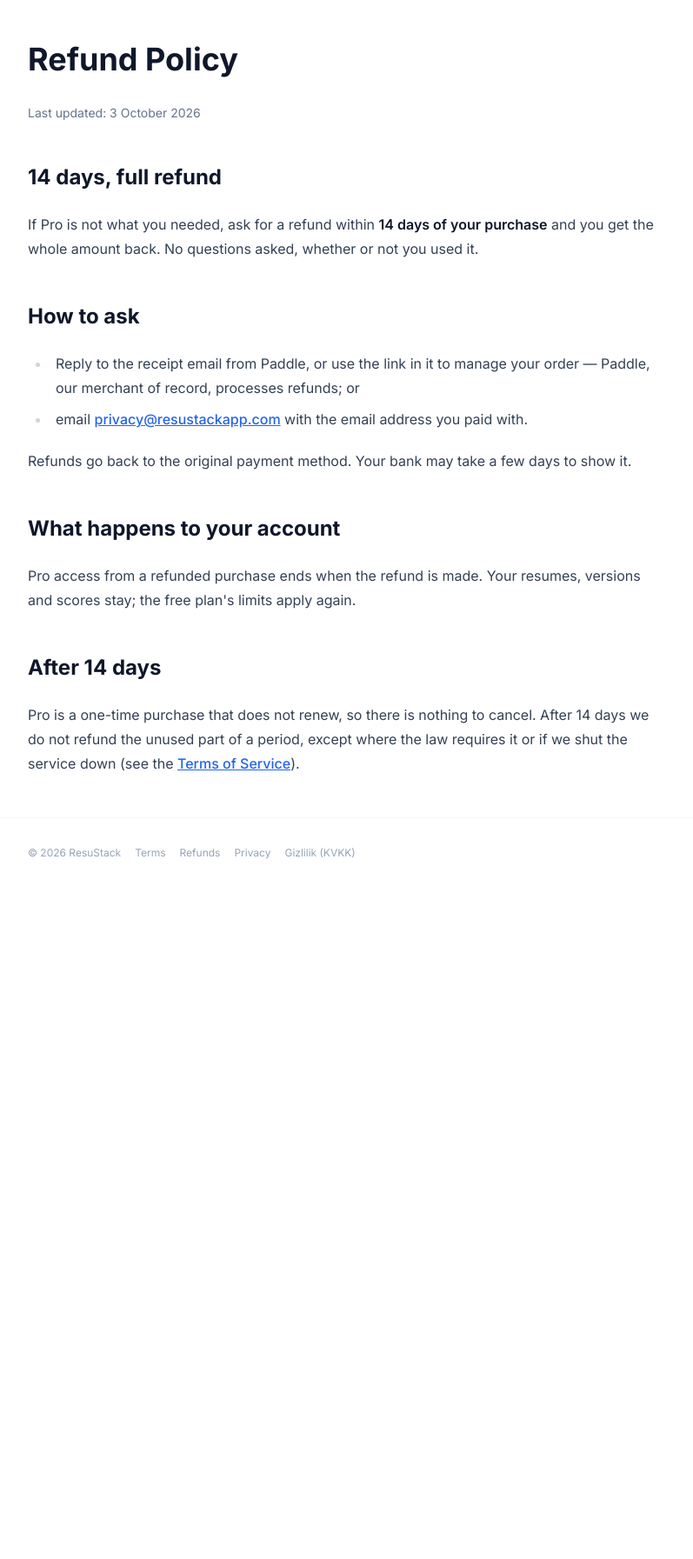
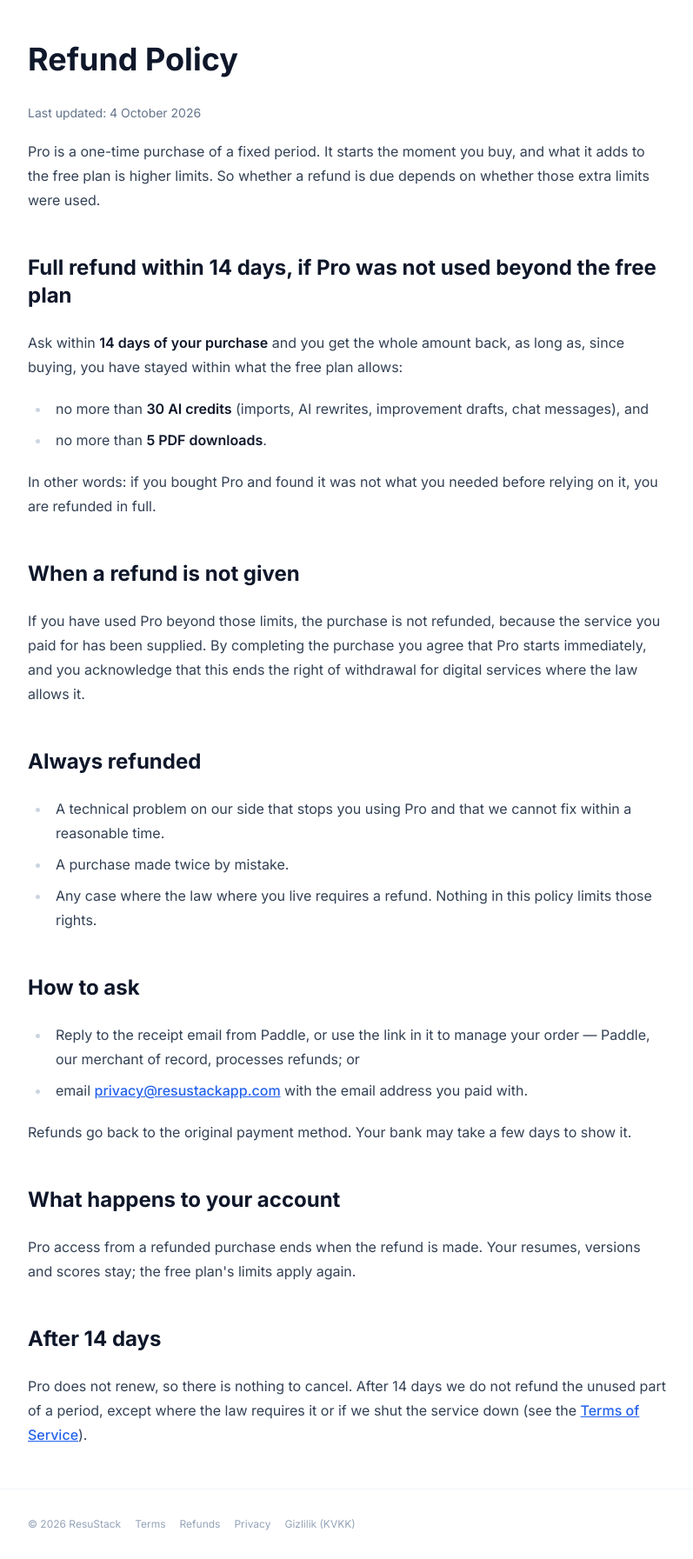
Before and after one commit to koksalkapucuoglu/resume-enhance, a Django app: page /refunds/ in a window 1280 px wide. Shown: the part 65-1858 px from the top of the page at 87% size, without its empty margins (240-1037 px from the left). Before the commit the page ends 1053 px from the top, so only its background shows below. Run offline with Django 4.2, Linux system fonts and the light colour scheme; some libraries are stand-ins or nearby versions.

Commit message:
feat: refunds within 14 days only when Pro was not used beyond the free plan; consent line at checkout

```diff
--- a/core/settings.py
+++ b/core/settings.py
@@ -473,7 +473,7 @@ POSTHOG_HOST = os.environ.get("POSTHOG_HOST", "https://eu.i.posthog.com")
 # Where people reach a human: legal pages, payment questions, refunds.
 CONTACT_EMAIL = os.environ.get("CONTACT_EMAIL", "privacy@resustackapp.com")
 # Date shown on the Terms of Service and Refund Policy.
-TERMS_UPDATED = "3 October 2026"
+TERMS_UPDATED = "4 October 2026"
 
 # Agent Chat Rate Limiting
 AGENT_CHAT_RATE_LIMIT = {
--- a/resume/i18n.py
+++ b/resume/i18n.py
@@ -204,7 +204,8 @@ TRANSLATIONS = {
         "pricing_faq_2_q": "What happens when Pro ends?",
         "pricing_faq_2_a": "You are back on the free plan. Every resume, version and score stays; only the limits come back.",
         "pricing_faq_3_q": "Can I get a refund?",
-        "pricing_faq_3_a": "Yes — within 14 days of buying, no questions asked. See the refund policy.",
+        "pricing_faq_3_a": "Yes, in full within 14 days of buying, if you have not used Pro beyond the free plan's limits (30 AI credits and 5 PDF downloads). A problem on our side that we cannot fix is always refunded. See the refund policy.",
+        "pricing_consent": "Pro starts as soon as you buy. Refunds follow the",
         "pricing_faq_4_q": "What uses an AI credit?",
         "pricing_faq_4_a": "A PDF import, an AI rewrite of a bullet, an improvement draft for a posting, or a chat message. Typing, switching designs, previews, scoring a posting and undo are free.",
         "pricing_faq_5_q": "Which currency do I pay in?",
@@ -544,7 +545,8 @@ TRANSLATIONS = {
         "pricing_faq_2_q": "Pro bitince ne olur?",
         "pricing_faq_2_a": "Ücretsiz plana dönersiniz. Tüm CV'ler, sürümler ve puanlar kalır; yalnızca sınırlar geri gelir.",
         "pricing_faq_3_q": "İade alabilir miyim?",
-        "pricing_faq_3_a": "Evet — satın aldıktan sonraki 14 gün içinde, soru sorulmadan. İade politikasına bakın.",
+        "pricing_faq_3_a": "Evet, satın aldıktan sonraki 14 gün içinde ve Pro'yu ücretsiz plan limitlerinin (30 AI kredisi ve 5 PDF indirme) ötesinde kullanmadıysanız tam iade. Bizden kaynaklanan ve çözemediğimiz bir sorun her zaman iade edilir. İade politikasına bakın.",
+        "pricing_consent": "Pro satın aldığınız anda başlar. İadeler şu politikaya tabidir:",
         "pricing_faq_4_q": "AI kredisi neye harcanır?",
         "pricing_faq_4_a": "PDF içe aktarma, bir maddeyi AI ile yeniden yazma, bir ilan için iyileştirme taslağı ya da sohbet mesajı. Elle yazmak, tasarım değiştirmek, önizleme, ilan puanlama ve geri alma ücretsizdir.",
         "pricing_faq_5_q": "Hangi para biriminde öderim?",
--- a/resume/templates/refunds.html
+++ b/resume/templates/refunds.html
@@ -1,15 +1,39 @@
 {% extends "legal_base.html" %}
 {% block title %}Refund Policy{% endblock %}
-{% block description %}ResuStack Pro can be refunded in full within 14 days of purchase.{% endblock %}
+{% block description %}ResuStack Pro can be refunded within 14 days of purchase if it has not been used beyond the free plan's limits.{% endblock %}
 {% block content %}
 <h1>Refund Policy</h1>
 <p class="text-sm text-slate-500">Last updated: {{ terms_updated }}</p>
 
-<h2>14 days, full refund</h2>
 <p>
-    If Pro is not what you needed, ask for a refund within <strong>14 days of your purchase</strong> and you get the
-    whole amount back. No questions asked, whether or not you used it.
+    Pro is a one-time purchase of a fixed period. It starts the moment you buy, and what it adds to the free plan is
+    higher limits. So whether a refund is due depends on whether those extra limits were used.
 </p>
+
+<h2>Full refund within 14 days, if Pro was not used beyond the free plan</h2>
+<p>
+    Ask within <strong>14 days of your purchase</strong> and you get the whole amount back, as long as, since buying,
+    you have stayed within what the free plan allows:
+</p>
+<ul>
+    <li>no more than <strong>{{ limits.ai_credits }} AI credits</strong> (imports, AI rewrites, improvement drafts, chat messages), and</li>
+    <li>no more than <strong>{{ limits.download_count }} PDF downloads</strong>.</li>
+</ul>
+<p>In other words: if you bought Pro and found it was not what you needed before relying on it, you are refunded in full.</p>
+
+<h2>When a refund is not given</h2>
+<p>
+    If you have used Pro beyond those limits, the purchase is not refunded, because the service you paid for has been
+    supplied. By completing the purchase you agree that Pro starts immediately, and you acknowledge that this ends the
+    right of withdrawal for digital services where the law allows it.
+</p>
+
+<h2>Always refunded</h2>
+<ul>
+    <li>A technical problem on our side that stops you using Pro and that we cannot fix within a reasonable time.</li>
+    <li>A purchase made twice by mistake.</li>
+    <li>Any case where the law where you live requires a refund. Nothing in this policy limits those rights.</li>
+</ul>
 
 <h2>How to ask</h2>
 <ul>
@@ -26,8 +50,7 @@
 
 <h2>After 14 days</h2>
 <p>
-    Pro is a one-time purchase that does not renew, so there is nothing to cancel. After 14 days we do not refund
-    the unused part of a period, except where the law requires it or if we shut the service down
-    (see the <a href="{% url 'resume:terms' %}">Terms of Service</a>).
+    Pro does not renew, so there is nothing to cancel. After 14 days we do not refund the unused part of a period,
+    except where the law requires it or if we shut the service down (see the <a href="{% url 'resume:terms' %}">Terms of Service</a>).
 </p>
 {% endblock %}
--- a/resume/templates/resume/pricing.html
+++ b/resume/templates/resume/pricing.html
@@ -178,6 +178,9 @@
       </table>
     </section>
 
+    {% if checkout %}
+      <p class="mt-4 text-xs text-slate-600 text-center max-w-2xl mx-auto" data-testid="purchase-consent">{{ UI.pricing_consent }} <a class="text-primary font-semibold hover:underline" href="{% url 'resume:refunds' %}">{{ UI.legal_refunds }}</a>.</p>
+    {% endif %}
     <p class="mt-4 text-xs text-slate-500 text-center max-w-2xl mx-auto">{{ UI.pricing_processor }}</p>
 
     <!-- FAQ -->
--- a/resume/templates/terms.html
+++ b/resume/templates/terms.html
@@ -57,7 +57,11 @@
 </p>
 
 <h2>Refunds</h2>
-<p>See the <a href="{% url 'resume:refunds' %}">Refund Policy</a>: a full refund within 14 days of purchase.</p>
+<p>
+    See the <a href="{% url 'resume:refunds' %}">Refund Policy</a>: a full refund within 14 days of purchase if Pro has
+    not been used beyond the free plan's limits. Pro starts immediately when you buy; by completing the purchase you
+    agree to this and acknowledge that, where the law allows, it ends the right of withdrawal for digital services.
+</p>
 
 <h2>Availability</h2>
 <p>
--- a/resume/views.py
+++ b/resume/views.py
@@ -115,7 +115,11 @@ def privacy_policy(request):
 
 
 def _legal_context():
-    return {"contact_email": settings.CONTACT_EMAIL, "terms_updated": settings.TERMS_UPDATED}
+    return {
+        "contact_email": settings.CONTACT_EMAIL,
+        "terms_updated": settings.TERMS_UPDATED,
+        "limits": settings.FREE_TIER_LIMITS,
+    }
 
 
 def terms_of_service(request):
```
Also changed, not shown: resume/tests/test_payments.py (+11 -1 lines), .claude/integrations/payments.md.
